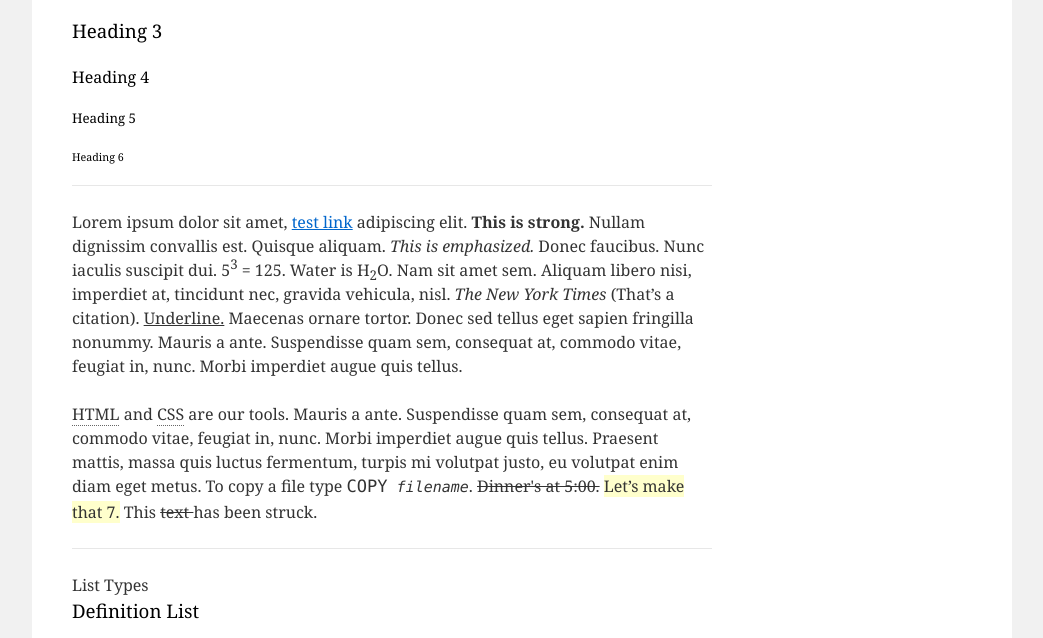
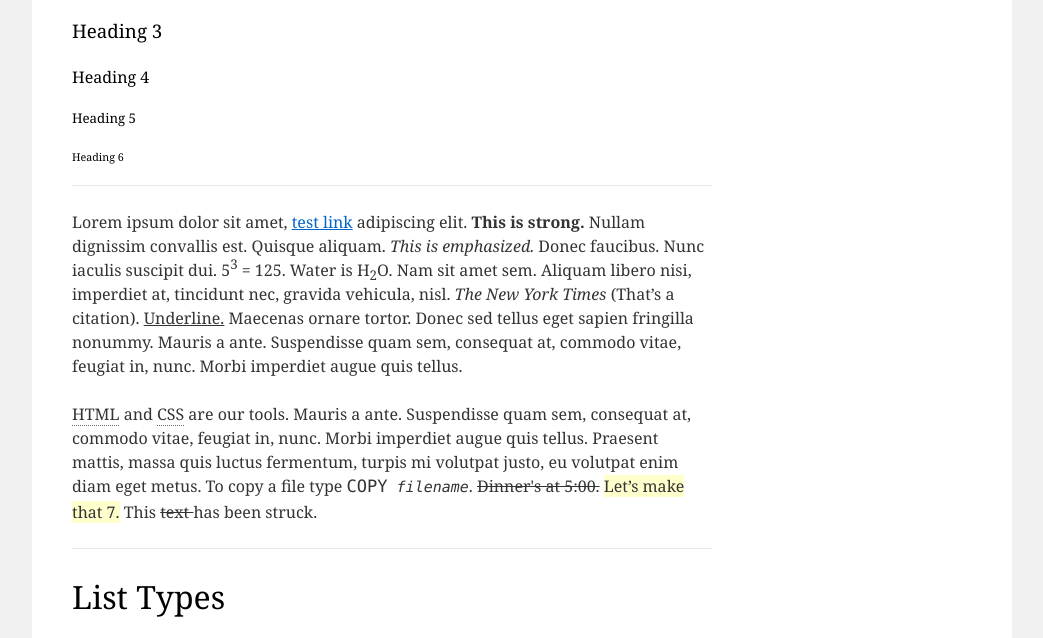
Before and after one commit to TarasGrynik/Home_work, a plain HTML site: page html_practice/index.html in a window 1280 px wide. Shown: the part 288-926 px from the top of the page, without its empty margins (118-1161 px from the left). Drawn offline with Linux system fonts and the light colour scheme.

Commit message:
added h1

```diff
--- a/html_practice/index.html
+++ b/html_practice/index.html
@@ -41,7 +41,7 @@
                 </p>
                 <hr>
                 <dl>
-                    <h>List Types</h>
+                    <h1>List Types</h1>
 
                     <h3>Definition List</h3>
 
```
